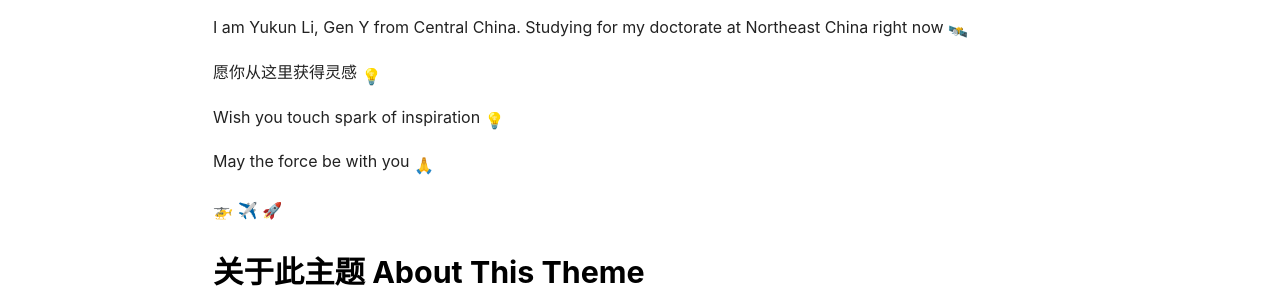
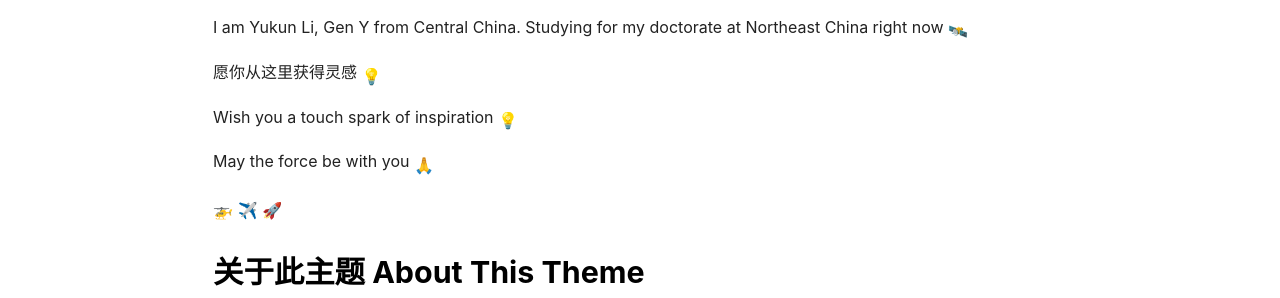
Before and after one commit to lyk6756/lyk6756.github.io, a Jekyll site: the page built from about.md, in a window 1280 px wide. Shown: the part 1234-1532 px from the top of the page. Built offline with Jekyll 4.4.1, drawn with Linux system fonts in a browser that asks for light colours; nearby versions of some CDN libraries; emoji names are drawn with the system emoji font; comment, search, counter and statistics services are not loaded.

```diff
--- a/about.md
+++ b/about.md
@@ -29,7 +29,7 @@ I am Yukun Li, Gen Y from Central China. Studying for my doctorate at Northeast
 
 愿你从这里获得灵感 :bulb:
 
-Wish you touch spark of inspiration :bulb:
+Wish you a touch spark of inspiration :bulb:
 
 May the force be with you :pray:
 
```
